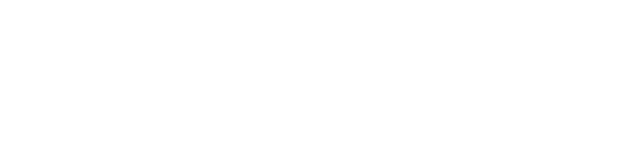
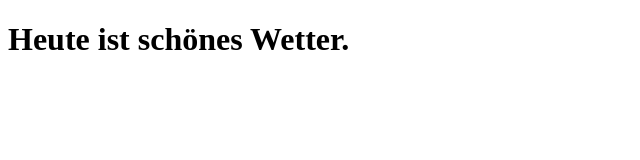
Before and after one commit to FranekKaminski/github-gruppen-projekt, a plain HTML site: page index.html in a window 1280 px wide. Shown: the whole page, without its empty margins (0-640 px from the left). Drawn offline with Linux system fonts and the light colour scheme.

Commit message:
added h1

```diff
--- a/index.html
+++ b/index.html
@@ -6,6 +6,6 @@
     <title>Document</title>
 </head>
 <body>
-
+    <h1>Heute ist schönes Wetter.</h1>
 </body>
 </html>
```
